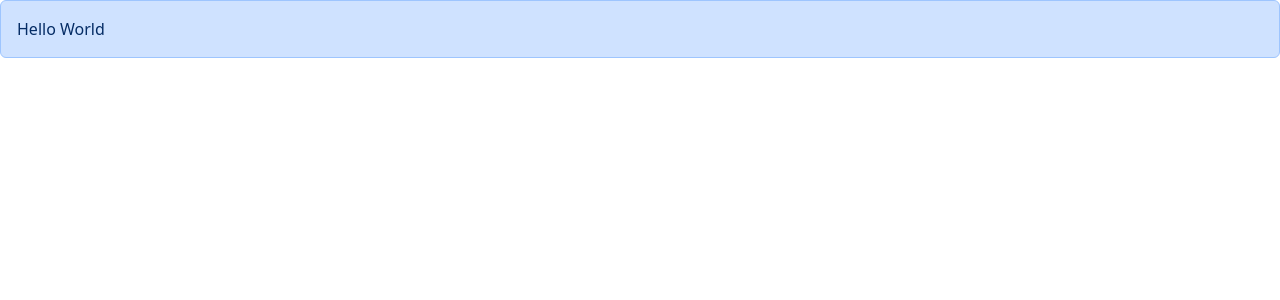
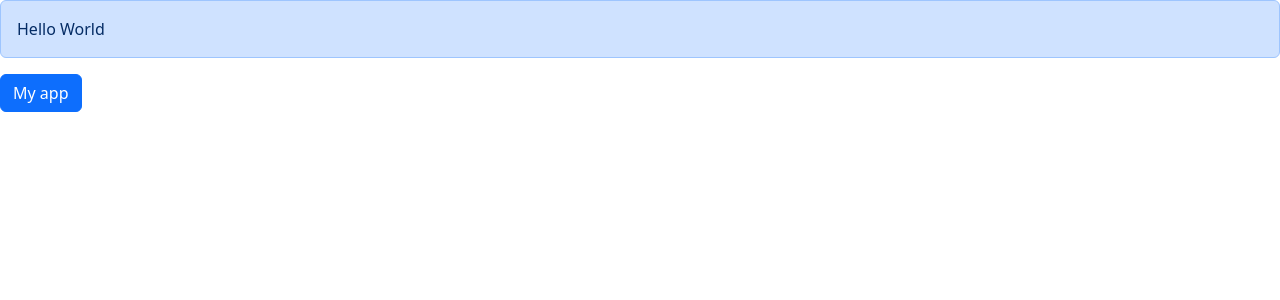
Before and after one commit to dhyseni20/games-app, a React (Vite) app: page / in a window 1280 px wide. Shown: the top 300 px of the page. Built offline with nearby package versions, Linux system fonts and the light colour scheme.

Commit message:
Exercise Button Component

```diff
--- a/src/App.tsx
+++ b/src/App.tsx
@@ -1,4 +1,5 @@
 import Alert from "./components/Alert";
+import Button from "./components/Button";
 
 function App() {
   return (
@@ -6,6 +7,7 @@
       <Alert>
         Hello <span>World</span>
       </Alert>
+      <Button onClick={() => console.log("Clicked")}>My app</Button>
     </div>
   );
 }
--- /dev/null
+++ b/src/components/Button.tsx
@@ -0,0 +1,17 @@
+interface Props {
+  children: string;
+  color?: "primary" | "secondry" | "danger";
+  onClick: () => void;
+}
+
+const Button = ({ children, onClick, color = "primary" }: Props) => {
+  return (
+    <div>
+      <button type="button" className={"btn btn-" + color} onClick={onClick}>
+        {children}
+      </button>
+    </div>
+  );
+};
+
+export default Button;
```
